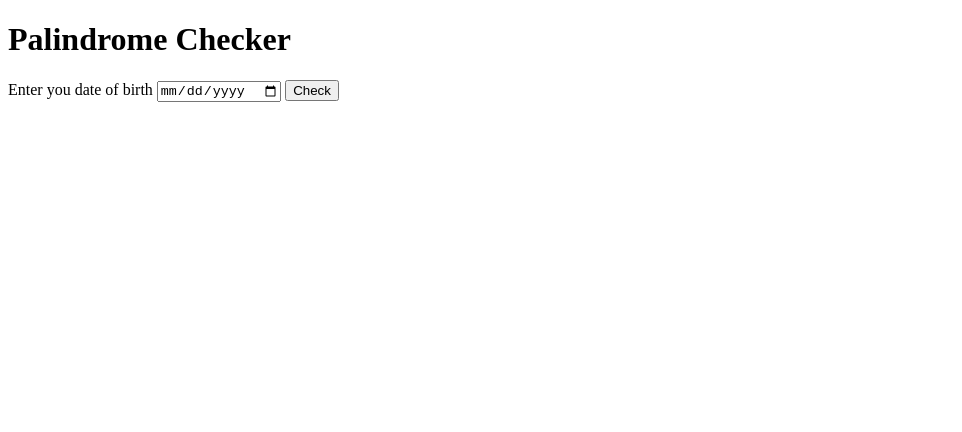
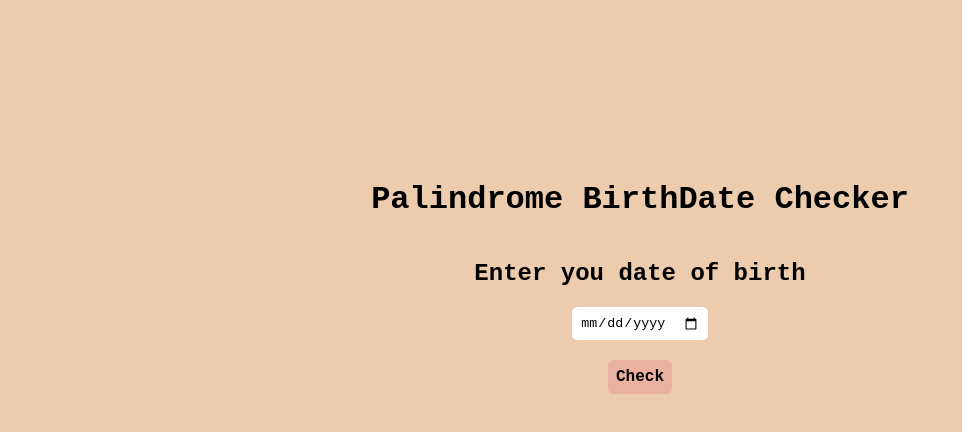
Before and after one commit to Rutwik87/Birthday-Palindrome-Checker, a plain HTML site: page index.html in a window 1280 px wide. Shown: the whole page, without its empty margins (0-962 px from the left). Drawn offline with Linux system fonts and the light colour scheme.

Commit message:
Added CSS

```diff
--- a/app.js
+++ b/app.js
@@ -75,5 +75,5 @@ form.addEventListener('submit' , function(e){
         var output = nearestPalindrome(this.dob.value);
     }
     const dateDays = nearestPalindrome(this.dob.value)
-    numDays.innerText = `Nearest palindrome date ${dateDays[0]}  , you missed by ${dateDays[1]} days`
+    numDays.innerText = `Nearest palindrome date is ${dateDays[0]}  , you missed by ${dateDays[1]} days`
 })
--- a/index.html
+++ b/index.html
@@ -9,7 +9,7 @@
 </head>
 <body>
     <div class="container">
-        <h1>Palindrome Checker</h1>
+        <h1>Palindrome BirthDate Checker</h1>
 
         <form action="" id="form">
             <label for="dob">Enter you date of birth</label>
--- a/styles.css
+++ b/styles.css
@@ -0,0 +1,41 @@
+body {
+    max-width:600px;
+    margin:auto;
+    text-align: center;
+    background: #ECCCAD;
+    font-family: 'Courier New', Courier, monospace;
+    font-weight: bold;
+    padding:10em 0em;
+}
+
+form {
+    display: flex;
+    flex-direction: column;
+    font-size: 1.5rem;
+}
+
+label{
+    margin: 20px;
+}
+input{
+    max-width: 200px;
+    margin: auto;
+    padding: 0.5rem;
+    border: none;
+    box-shadow: none;
+    border-radius: 0.4em;
+}
+
+button{
+    max-width: 200px;
+    margin: auto;
+    margin-top: 20px;
+    border: none;
+    box-shadow: none;
+    border-radius: 0.4em;
+    font-size:1rem;
+    font-family: 'Courier New', Courier, monospace;
+    font-weight: bold;
+    padding:0.5rem;
+    background-color:#EAB1A1 ;
+}
```
